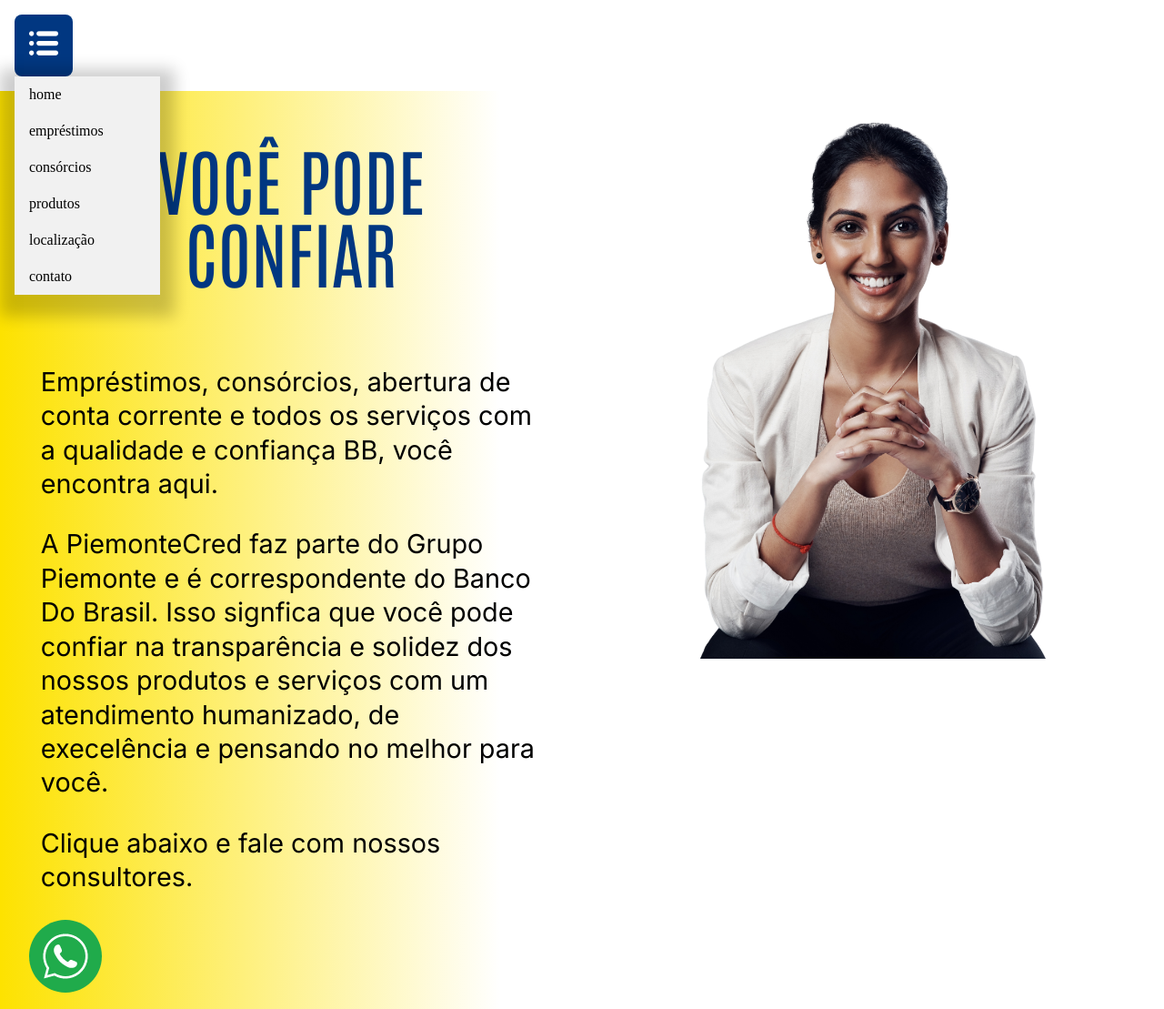
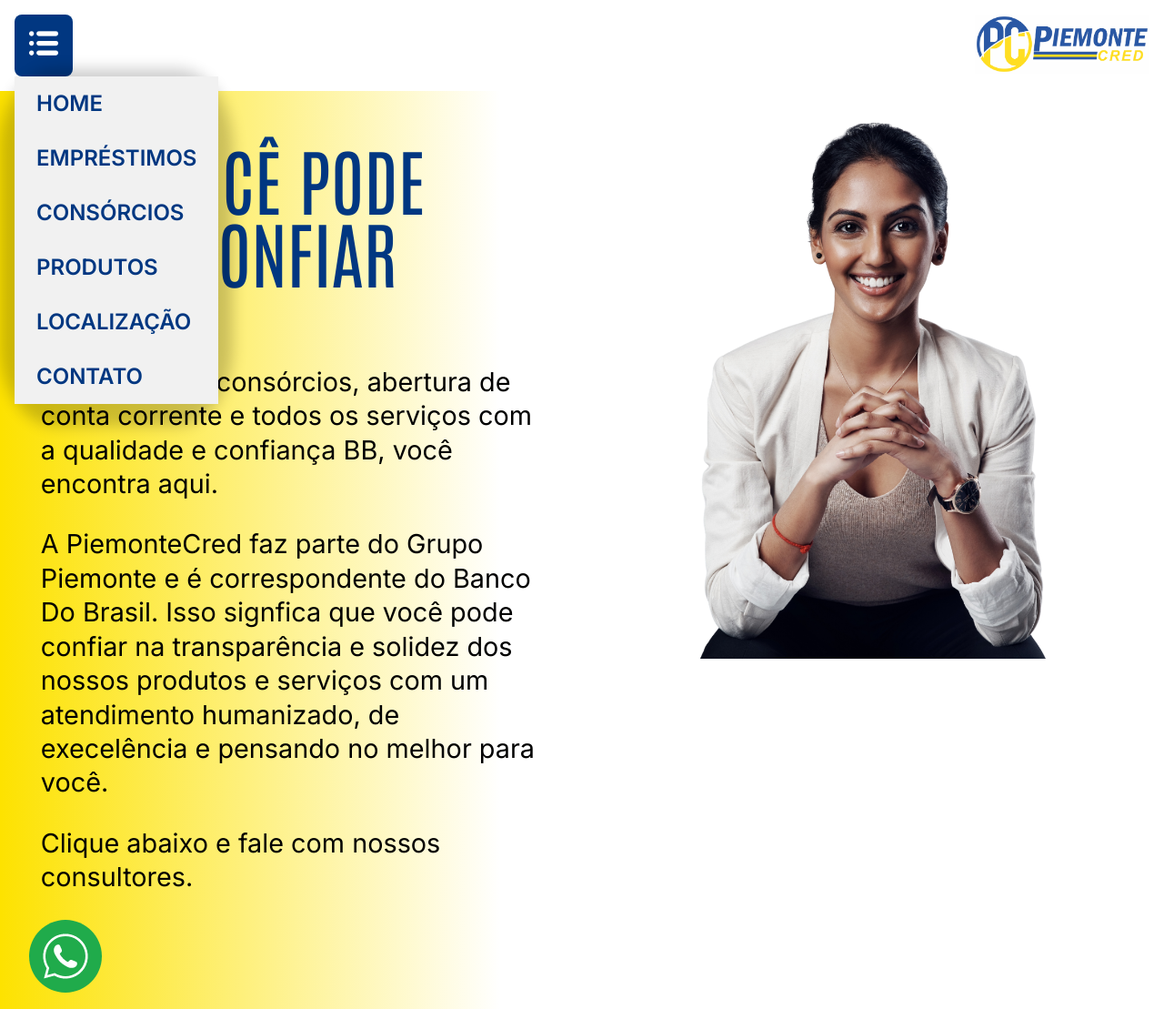
Before and after one commit to pablobagano/piemonte_v3, a Django app: page / in a window 1280 px wide, after a click that opens the changed part. Shown: the top 1109 px of the page at 91% size. Run offline with Django 4.2, Linux system fonts and the light colour scheme; parts of the project's set-up code (start-up, migrations or seed data) failed here and were passed over.

Commit message:
Dropdown Menu JavaScript and CSS updated

```diff
--- a/setup/static/scripts/main.js
+++ b/setup/static/scripts/main.js
@@ -1,25 +1,25 @@
 console.log("Script loaded")
 
 const menuBt = document.querySelector(".dropbtn");
-console.log("Menu button: ", menuBt)
+console.log("Menu button: ", menuBt);
+const dropdowns = document.getElementsByClassName("conteudoMenu");
 
 menuBt.addEventListener('click', () => {
     console.log("Button working")
     dropdown()
-})
+});
+
 
 function dropdown() {
     console.log("Function properly triggered")
     document.getElementById('meuMenu').classList.toggle("show");
-}
+};
 
 //
 window.onclick = function(event) {
-    if (!event.target.matches('.dropbtn') && !document.getElementById('meuMenu').classList.contains('show')){
-        var dropdowns = document.getElementsByClassName("conteudoMenu");
-        var i;
+    if (!event.target.matches('.dropbtn') && !event.target.closest('.conteudoMenu')){
         for (i = 0; i < dropdowns.length; i++) {
-            var openDropdown = dropdowns[i];
+            let openDropdown = dropdowns[i];
             if (openDropdown.classList.contains('show')) {
                 openDropdown.classList.remove('show');
             }
--- a/setup/static/styles/styles.css
+++ b/setup/static/styles/styles.css
@@ -1,3 +1,7 @@
+header {
+    display: flex;
+
+}
 .links{
     position: relative;
     display: inline-block;
@@ -12,24 +16,34 @@
     border: none;
     cursor: pointer;
   }
-.dropbtn:hover, .dropbtn:focus {
+.dropbtn:hover, .dropbtn:focus{
     background-color: #2980B9;
  }
 
 .conteudoMenu{
     display: none;
+    border-radius: 20%;
     position: absolute;
     background-color: #f1f1f1;
-    min-width: 160px;
+    min-width: 10rem;
     box-shadow: 0em 0.5em 1em 1em rgba(0,0,0,0.2);
     z-index: 1;
 }
 
 .conteudoMenu a {
-    color: black;
-    padding: 12px 16px;
+    color: #013781;
+    font-family: 'Inter', sans-serif;
+    font-weight: 600;
+    font-size: 1.5em;
+    text-transform: uppercase;
+    padding: 0.75em 1em;
     text-decoration: none;
     display: block;
+}
+
+.conteudoMenu a:hover{
+    background-color: #184675;
+    color: antiquewhite;
 }
 
 .conteudoMenu a {background-color: #f1f1f1;}
@@ -38,6 +52,17 @@
 
 #menu-icon{
     width: 2em;
+    pointer-events: none;
+}
+.logo-div{
+    width: 50%;
+    padding: 1em;
+    align-self: flex-end;
+}
+#logo-piemonte{
+    width: 30%;
+    margin-left: 150%;
+
 }
 h1{
     text-transform: uppercase;
--- a/templates/partials/_header.html
+++ b/templates/partials/_header.html
@@ -11,4 +11,7 @@
         <a href="{% url 'contato' %}" class="link">contato</a>
     </div>
 </div>
+<div class="logo-div">
+    <img src="{% static 'assets/logo.jpeg' %}" alt="" id="logo-piemonte">
+</div>
 </header>
--- a/templates/piemonte/base.html
+++ b/templates/piemonte/base.html
@@ -12,6 +12,7 @@
     <link rel="preconnect" href="https://fonts.googleapis.com">
     <link rel="preconnect" href="https://fonts.gstatic.com" crossorigin>
     <link href="https://fonts.googleapis.com/css2?family=Antonio:wght@100;200;300;400;500;600;700&family=Inter:wght@200;300;400;500;600;700;800;900&family=Roboto:ital,wght@0,300;0,400;0,500;0,700;0,900;1,100;1,300;1,400;1,500;1,700;1,900&family=Rowdies:wght@300;400;700&display=swap" rel="stylesheet">
+    <script src="{% static 'scripts/main.js' %}" defer></script>
     <title>PiemonteCred</title>
 </head>
 <body>
@@ -19,6 +20,5 @@
     {% block content %}
     {% endblock content %}
     {% include "partials/_footer.html" %}
-    <script src="{% static 'scripts/main.js' %}"></script>
 </body>
 </html>
```
